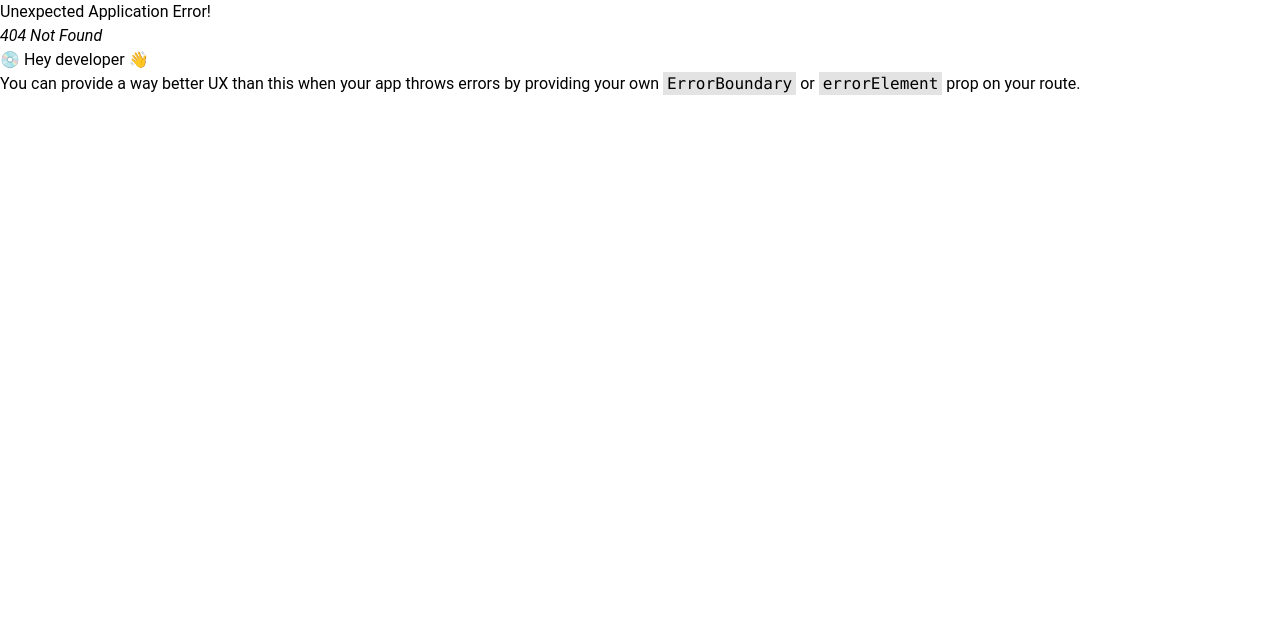
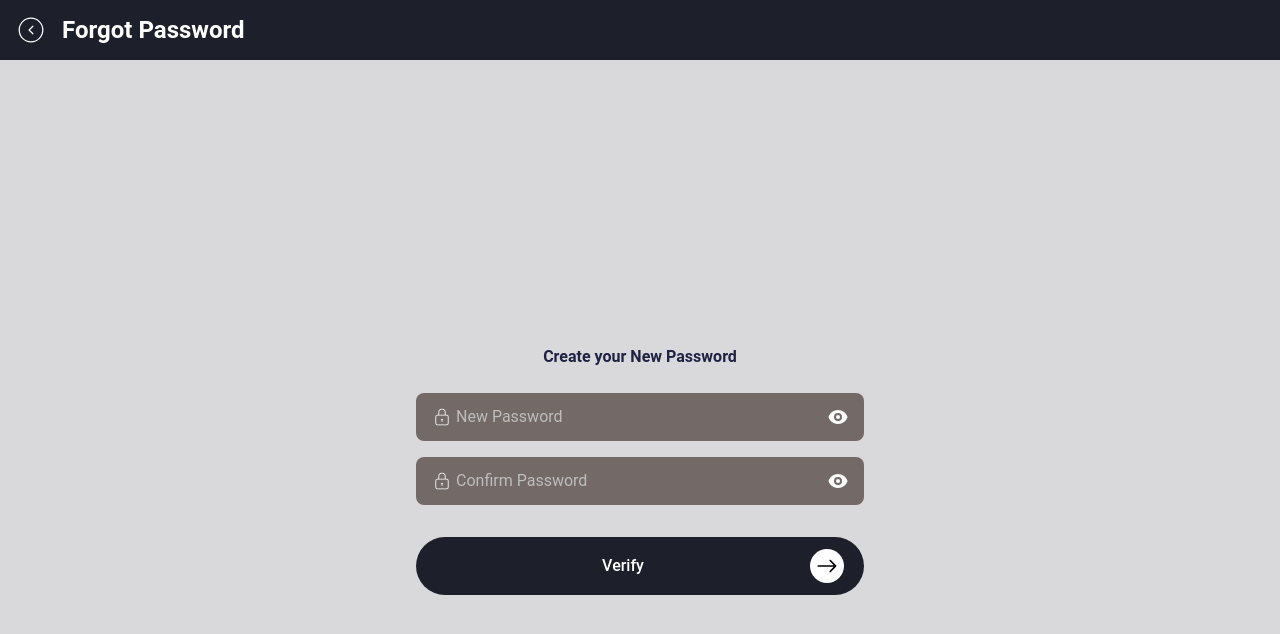
Before and after one commit to RJRYT/SC-MERN, a React (Vite) app in the folder client/: page /newpassword in a window 1280 px wide. Before the commit this address had no page. Shown: the top 634 px of the page. Built offline with nearby package versions, Linux system fonts and the light colour scheme; the HTML template or start-up script is replaced by a standard one.

Commit message:
Create New Password

```diff
--- /dev/null
+++ b/client/src/pages/root/CreateNewPassword.jsx
@@ -0,0 +1,112 @@
+import { CiCircleChevLeft } from "react-icons/ci";
+import { IoIosArrowRoundForward } from "react-icons/io";
+import { HiEye, HiEyeOff } from "react-icons/hi";
+import { useState } from "react";
+import { CiLock } from "react-icons/ci";
+
+export const CreateNewPassword = () => {
+  const [showPassword, setShowPassword] = useState(false);
+  const [showConfirmPassword, setShowConfirmPassword] = useState(false);
+
+  const togglePasswordVisibility = () => setShowPassword(!showPassword);
+  const toggleConfirmPasswordVisibility = () =>
+    setShowConfirmPassword(!showConfirmPassword);
+
+  return (
+    <main className="min-h-screen flex flex-col bg-[#D9D9DB]">
+      {/* Header Section */}
+      <header className="flex items-center w-full bg-[#1D1F2A] h-[60px] px-4">
+        <CiCircleChevLeft
+          size={30}
+          color="white"
+          className="mr-4 cursor-pointer"
+          aria-label="Go Back"
+        />
+        <h3 className="text-white text-[20px] sm:text-[24px] font-semibold">
+          Forgot Password
+        </h3>
+      </header>
+
+      {/* Main Content */}
+      <section className="flex-grow flex flex-col justify-center items-center px-4 py-8 mt-10 sm:mt-20">
+        <p className="mb-6 text-center text-[16px] font-bold text-[#202244]">
+          Create your New Password
+        </p>
+
+        {/* Input Fields */}
+        <form className="flex flex-col gap-4 w-full max-w-md  ">
+          <div className="relative">
+            <CiLock
+              size={20}
+              color="white"
+              className="absolute left-4 top-1/2 transform -translate-y-1/2"
+              aria-hidden="true"
+            />
+            <input
+              type={showPassword ? "text" : "password"}
+              className="w-full pl-10 px-4 py-3 text-gray-600 bg-[#736A68] rounded-lg focus:outline-none focus:ring-4 focus:ring-gray-400"
+              placeholder="New Password"
+              required
+              minLength="8"
+              aria-label="New Password"
+            />
+            <div
+              onClick={togglePasswordVisibility}
+              className="absolute right-4 top-1/2 transform -translate-y-1/2 cursor-pointer"
+              aria-label="Toggle Password Visibility"
+            >
+              {showPassword ? (
+                <HiEyeOff size={20} color="white" />
+              ) : (
+                <HiEye size={20} color="white" />
+              )}
+            </div>
+          </div>
+
+          <div className="relative">
+            <CiLock
+              size={20}
+              color="white"
+              className="absolute left-4 top-1/2 transform -translate-y-1/2"
+              aria-hidden="true"
+            />
+            <input
+              type={showConfirmPassword ? "text" : "password"}
+              className="w-full pl-10 px-4 py-3 text-gray-600 bg-[#736A68] rounded-lg focus:outline-none focus:ring-4 focus:ring-gray-400"
+              placeholder="Confirm Password"
+              required
+              aria-label="Confirm Password"
+            />
+            <div
+              onClick={toggleConfirmPasswordVisibility}
+              className="absolute right-4 top-1/2 transform -translate-y-1/2 cursor-pointer"
+              aria-label="Toggle Confirm Password Visibility"
+            >
+              {showConfirmPassword ? (
+                <HiEyeOff size={20} color="white" />
+              ) : (
+                <HiEye size={20} color="white" />
+              )}
+            </div>
+          </div>
+        </form>
+
+        {/* Verify Button */}
+        <div className="flex justify-center w-full mt-8">
+          <button
+            className="flex items-center justify-between w-full max-w-md text-white bg-[#1D1F2A] hover:bg-gray-900 focus:outline-none focus:ring-4
+            focus:ring-gray-400 font-medium rounded-full text-base px-5 py-3 transition duration-300"
+          >
+            <span className="flex-grow text-center">Verify</span>
+            <IoIosArrowRoundForward
+              className="bg-white rounded-full"
+              color="black"
+              size={34}
+              aria-hidden="true"
+            />
+          </button>
+        </div>
+      </section>
+    </main>
+  );
+};
```
Also changed, not shown: client/src/routes/Router.jsx (+8 -0 lines).
